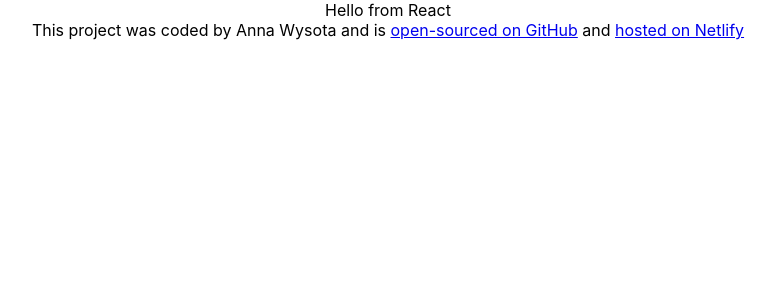
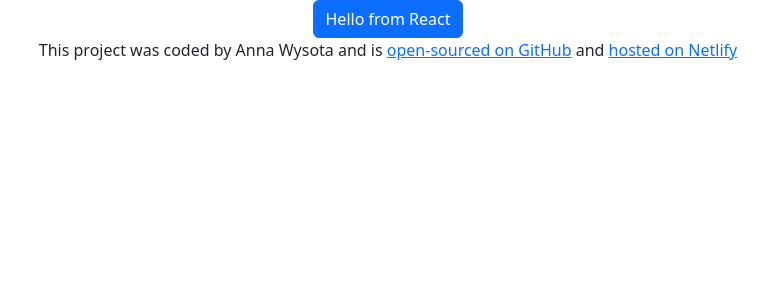
Before and after one commit to anatol-coder/react-weather-app, a React (Create React App) app: page / in a window 1280 px wide. Shown: the top 300 px of the page, without its empty margins (252-1027 px from the left). Built offline with nearby package versions, Linux system fonts and the light colour scheme.

Commit message:
Added bootstrap

```diff
--- a/package.json
+++ b/package.json
@@ -7,6 +7,7 @@
     "@testing-library/jest-dom": "^6.6.3",
     "@testing-library/react": "^16.3.0",
     "@testing-library/user-event": "^13.5.0",
+    "bootstrap": "^5.3.5",
     "react": "^19.1.0",
     "react-dom": "^19.1.0",
     "react-scripts": "5.0.1",
--- a/src/App.js
+++ b/src/App.js
@@ -1,9 +1,9 @@
 import "./App.css";
-
+import "bootstrap/dist/css/bootstrap.css";
 function App() {
   return (
     <div className="App">
-      <header className="App-header">Hello from React</header>
+      <header className="App-header btn btn-primary">Hello from React</header>
       <footer>
         This project was coded by Anna Wysota and is{" "}
         <a
```
Also changed, not shown: 1 other file (tests, documents, lock files or other folders).
